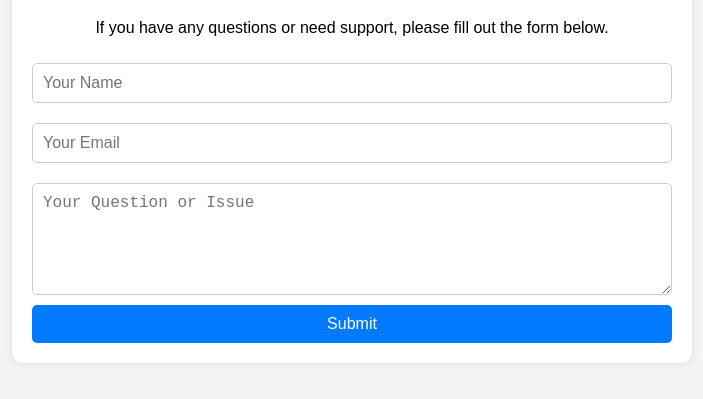
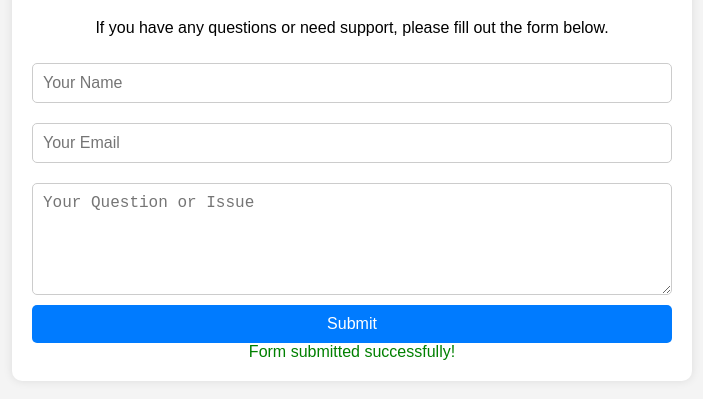
Before and after one commit to safvanmc/helix_piller_support, a plain HTML site: page index.html in a window 1280 px wide. Both pictures are taken after typing "Sample", "name@example.com", "Sample" into the empty fields and a click on the button "Submit". Shown: the part 131-530 px from the top of the page, without its empty margins (288-991 px from the left). Drawn offline with Linux system fonts and the light colour scheme.

Commit message:
Update index.html

```diff
--- a/index.html
+++ b/index.html
@@ -53,20 +53,27 @@
     <div class="container">
         <h1>Helix Piller Support</h1>
         <p>If you have any questions or need support, please fill out the form below.</p>
-        <form action="submit_form.php" method="POST" id="form">
+
+        <!-- Removed action and method -->
+        <form id="form">
             <input type="text" name="name" placeholder="Your Name" required>
             <input type="email" name="email" placeholder="Your Email" required>
             <textarea name="message" rows="5" placeholder="Your Question or Issue" required></textarea>
             <button type="submit" id="submit">Submit</button>
         </form>
+
         <div id="loading" style="display: none;">Loading...</div>
+        <div id="success-message" style="display: none; color: green;">Form submitted successfully!</div>
     </div>
+
     <script>
         var form = document.getElementById("form");
         var submit = document.getElementById("submit");
         var loading = document.getElementById("loading");
-        form.onsubmit = function() {
-           event.preventDefault(); // Prevents the page from reloading
+        var successMessage = document.getElementById("success-message");
+
+        form.onsubmit = function(event) {
+            event.preventDefault(); // Prevents the page from reloading
 
             // Show loading text
             submit.style.display = "none";
```
